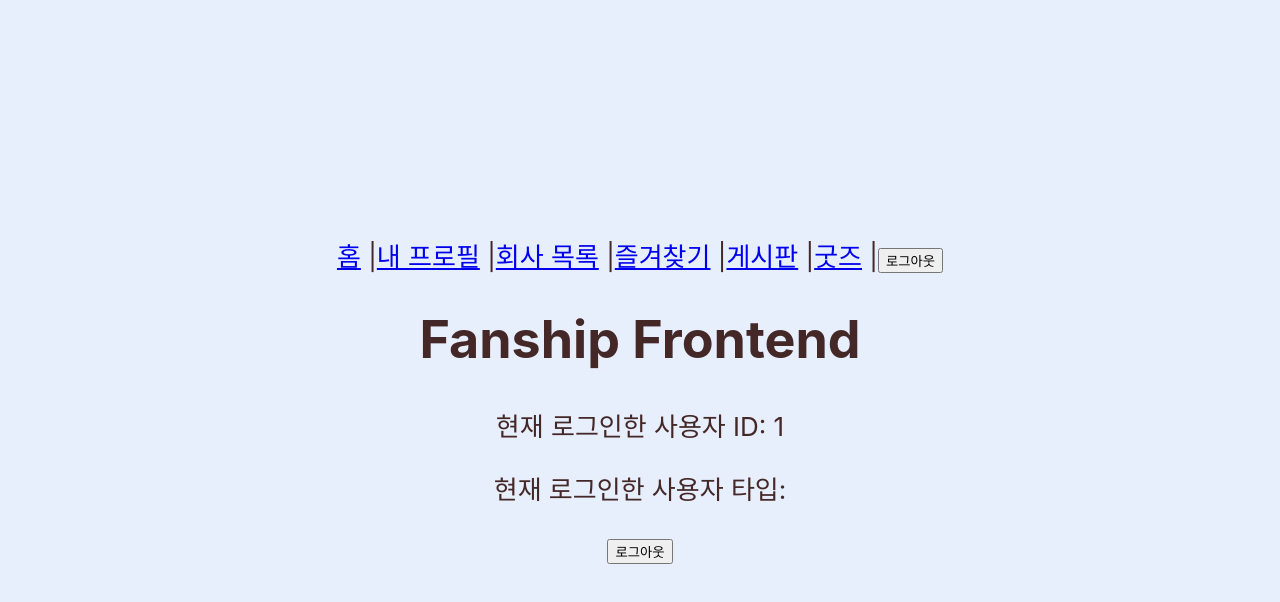
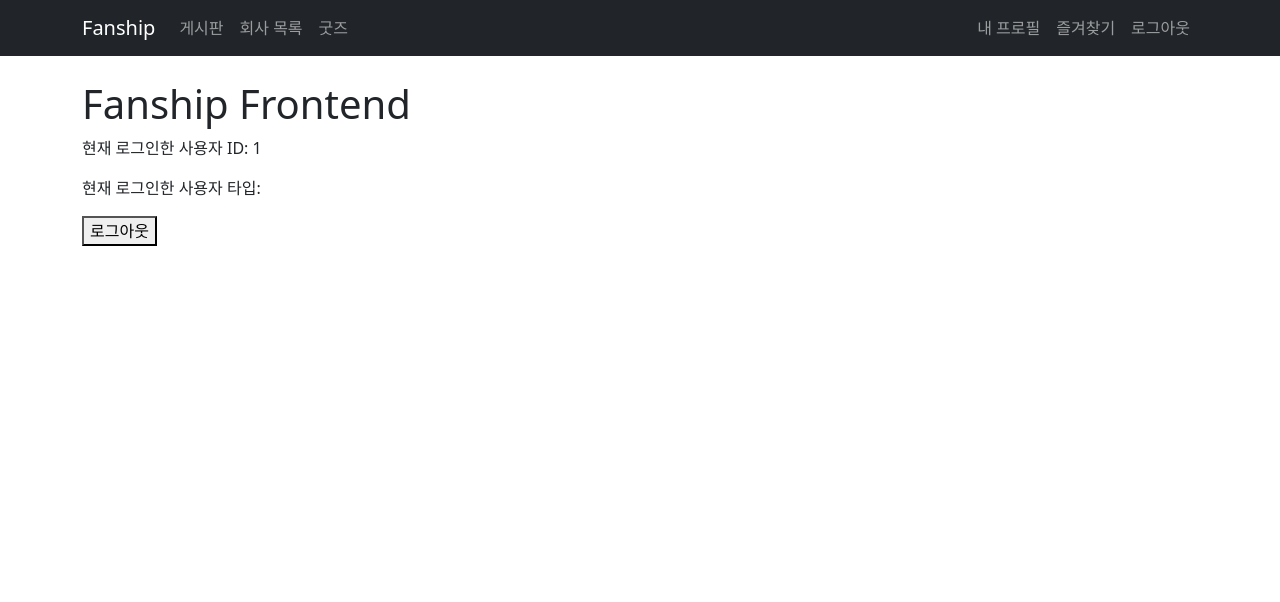
Before and after one commit to yeganghwang/fanship, a React (Create React App) app in the folder fanship-frontend/: page / in a window 1280 px wide. Shown: the top 602 px of the page. Built offline with nearby package versions, Linux system fonts and the light colour scheme; no server answers; sample sign-in values are in the browser's storage.

Commit message:
FRONT:Bootstrap 테마

```diff
--- a/fanship-frontend/package.json
+++ b/fanship-frontend/package.json
@@ -8,10 +8,13 @@
     "@testing-library/react": "^16.3.0",
     "@testing-library/user-event": "^13.5.0",
     "axios": "^1.11.0",
+    "bootstrap": "^5.3.7",
     "date-fns": "^4.1.0",
     "date-fns-tz": "^3.2.0",
     "react": "^18.2.0",
+    "react-bootstrap": "^2.10.10",
     "react-dom": "^18.2.0",
+    "react-router-bootstrap": "^0.26.3",
     "react-router-dom": "^7.7.1",
     "react-scripts": "5.0.1",
     "web-vitals": "^2.1.4"
--- a/fanship-frontend/src/App.js
+++ b/fanship-frontend/src/App.js
@@ -1,7 +1,13 @@
 import React, { useState } from 'react';
-import { BrowserRouter as Router, Routes, Route, Link, Navigate } from 'react-router-dom';
+import { BrowserRouter as Router, Routes, Route, Navigate } from 'react-router-dom';
+import { Container } from 'react-bootstrap';
 import { logout } from './api/auth';
 import './App.css';
+
+// Layout
+import Header from './components/layout/Header';
+
+// Pages
 import HomePage from './pages/HomePage';
 import LoginPage from './pages/LoginPage';
 import UserProfilePage from './pages/UserProfilePage';
@@ -47,6 +53,9 @@ function App() {
   const handleLogout = async () => {
     try {
       await logout(token);
+    } catch (error) {
+      console.error('Logout failed:', error);
+    } finally {
       setToken('');
       setUserId('');
       setCompanyId('');
@@ -54,31 +63,13 @@ function App() {
       setCeoId('');
       setPosition('');
       localStorage.clear();
-    } catch (error) {
-      console.error('로그아웃 실패:', error);
     }
   };
 
   return (
     <Router>
-      <div className="App">
-        <header className="App-header">
-          {token ? (
-            <nav>
-              <Link to="/">홈</Link> |
-              <Link to="/profile">내 프로필</Link> |
-              <Link to="/companies">회사 목록</Link> |
-              <Link to="/favorites">즐겨찾기</Link> |
-              <Link to="/posts">게시판</Link> |
-              <Link to="/goods">굿즈</Link> |
-              <button onClick={handleLogout}>로그아웃</button>
-            </nav>
-          ) : (
-            <nav>
-              <Link to="/">로그인</Link> |
-              <Link to="/password-reset-request">비밀번호 재설정</Link>
-            </nav>
-          )}
+      <Header onLogout={handleLogout} userId={userId} />
+      <Container className="mt-4">
         <Routes>
           {token ? (
             <>
@@ -110,15 +101,14 @@ function App() {
             </>
           ) : (
             <>
-                <Route path="/" element={<LoginPage onLoginSuccess={handleLoginSuccess} />} />
+              <Route path="/login" element={<LoginPage onLoginSuccess={handleLoginSuccess} />} />
               <Route path="/password-reset-request" element={<PasswordResetRequestPage />} />
               <Route path="/password-reset-confirm" element={<PasswordResetConfirmPage />} />
-                <Route path="/*" element={<Navigate to="/" replace />} />
+              <Route path="/*" element={<Navigate to="/login" replace />} />
             </>
           )}
         </Routes>
-        </header>
-      </div>
+      </Container>
     </Router>
   );
 }
--- /dev/null
+++ b/fanship-frontend/src/components/layout/Header.js
@@ -0,0 +1,48 @@
+import React from 'react';
+import { Navbar, Nav, Container } from 'react-bootstrap';
+import { LinkContainer } from 'react-router-bootstrap';
+
+function Header({ onLogout, userId }) {
+  return (
+    <Navbar bg="dark" variant="dark" expand="lg" collapseOnSelect>
+      <Container>
+        <LinkContainer to="/">
+          <Navbar.Brand>Fanship</Navbar.Brand>
+        </LinkContainer>
+        <Navbar.Toggle aria-controls="basic-navbar-nav" />
+        <Navbar.Collapse id="basic-navbar-nav">
+          <Nav className="me-auto">
+            <LinkContainer to="/posts">
+              <Nav.Link>게시판</Nav.Link>
+            </LinkContainer>
+            <LinkContainer to="/companies">
+              <Nav.Link>회사 목록</Nav.Link>
+            </LinkContainer>
+            <LinkContainer to="/goods">
+              <Nav.Link>굿즈</Nav.Link>
+            </LinkContainer>
+          </Nav>
+          <Nav>
+            {userId ? (
+              <>
+                <LinkContainer to="/profile">
+                  <Nav.Link>내 프로필</Nav.Link>
+                </LinkContainer>
+                <LinkContainer to="/favorites">
+                  <Nav.Link>즐겨찾기</Nav.Link>
+                </LinkContainer>
+                <Nav.Link onClick={onLogout}>로그아웃</Nav.Link>
+              </>
+            ) : (
+              <LinkContainer to="/login">
+                <Nav.Link>로그인</Nav.Link>
+              </LinkContainer>
+            )}
+          </Nav>
+        </Navbar.Collapse>
+      </Container>
+    </Navbar>
+  );
+}
+
+export default Header;
--- a/fanship-frontend/src/index.js
+++ b/fanship-frontend/src/index.js
@@ -3,6 +3,7 @@ import ReactDOM from 'react-dom/client';
 import './index.css';
 import App from './App';
 import reportWebVitals from './reportWebVitals';
+import 'bootstrap/dist/css/bootstrap.min.css'; // 이 줄을 추가하세요.
 
 const root = ReactDOM.createRoot(document.getElementById('root'));
 root.render(
```
Also changed, not shown: 2 other files (tests, documents, lock files or other folders). Lines whose indentation alone changed are shown as unchanged.
